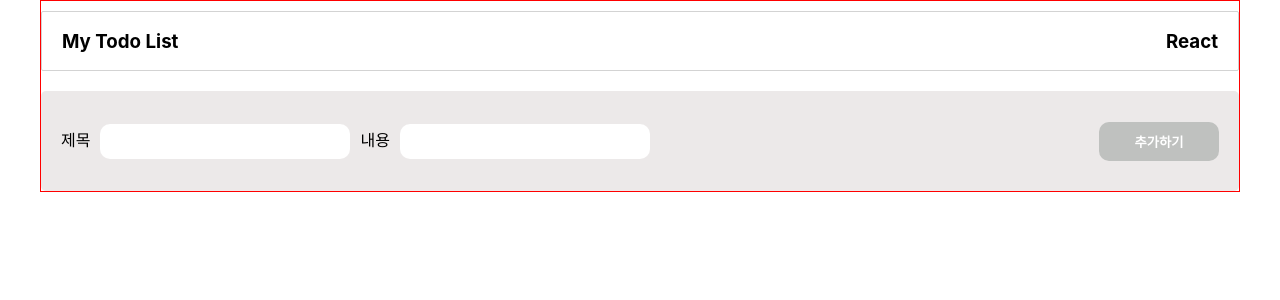
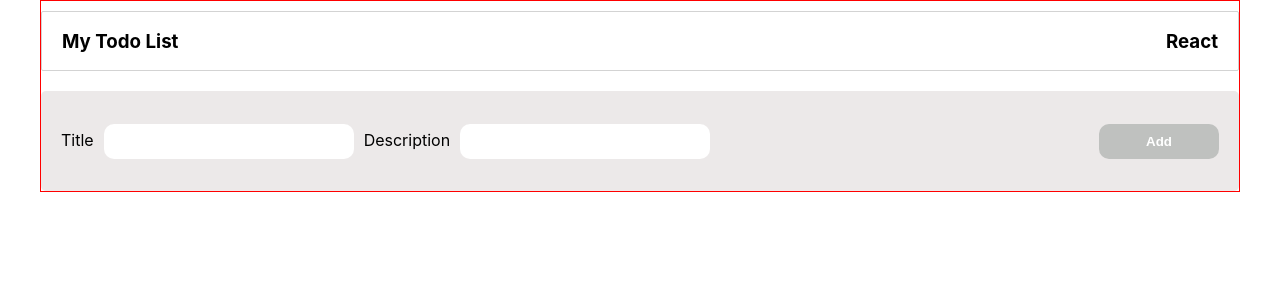
Before and after one commit to hanbitk/todo-level2, a React (Create React App) app: page / in a window 1280 px wide. Shown: the top 300 px of the page. Built offline with nearby package versions, Linux system fonts and the light colour scheme.

Commit message:
Form.jsx : Changed 제목, 내용 & 추가하기 into EN

```diff
--- a/src/components/Form/Form.jsx
+++ b/src/components/Form/Form.jsx
@@ -46,17 +46,17 @@ function Form() {
     <StForm>
       <StFormInputs>
         <StFormInputDiv>
-          <StFormInputSpan>제목</StFormInputSpan>
+          <StFormInputSpan>Title</StFormInputSpan>
           <StFormInput type="text" />
         </StFormInputDiv>
         <StFormInputDiv>
-          <StFormInputSpan>내용</StFormInputSpan>
+          <StFormInputSpan>Description</StFormInputSpan>
           <StFormInput type="text" />
         </StFormInputDiv>
       </StFormInputs>
 
       <StFormBtnDiv>
-        <StFormBtn>추가하기</StFormBtn>
+        <StFormBtn>Add</StFormBtn>
       </StFormBtnDiv>
     </StForm>
   );
```
